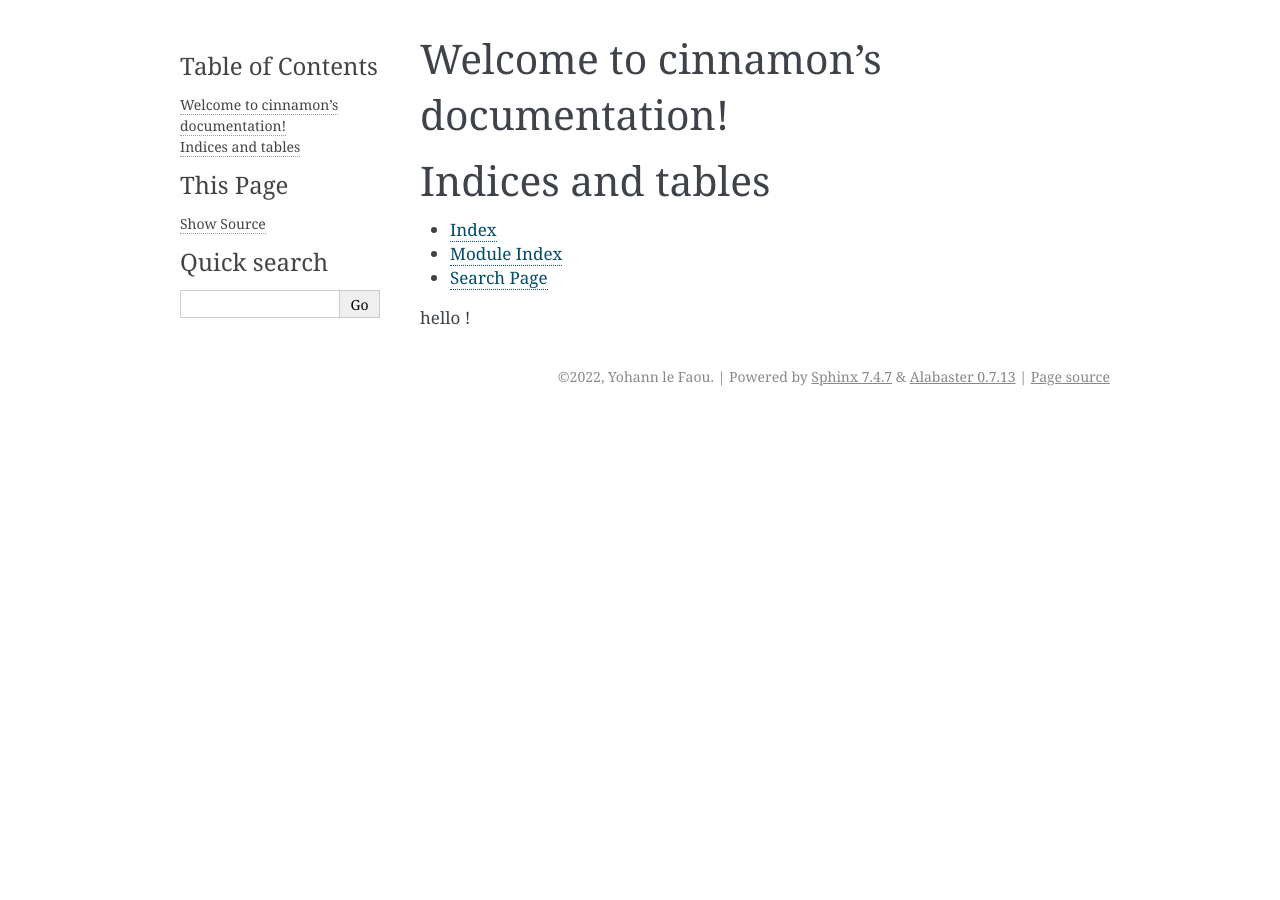
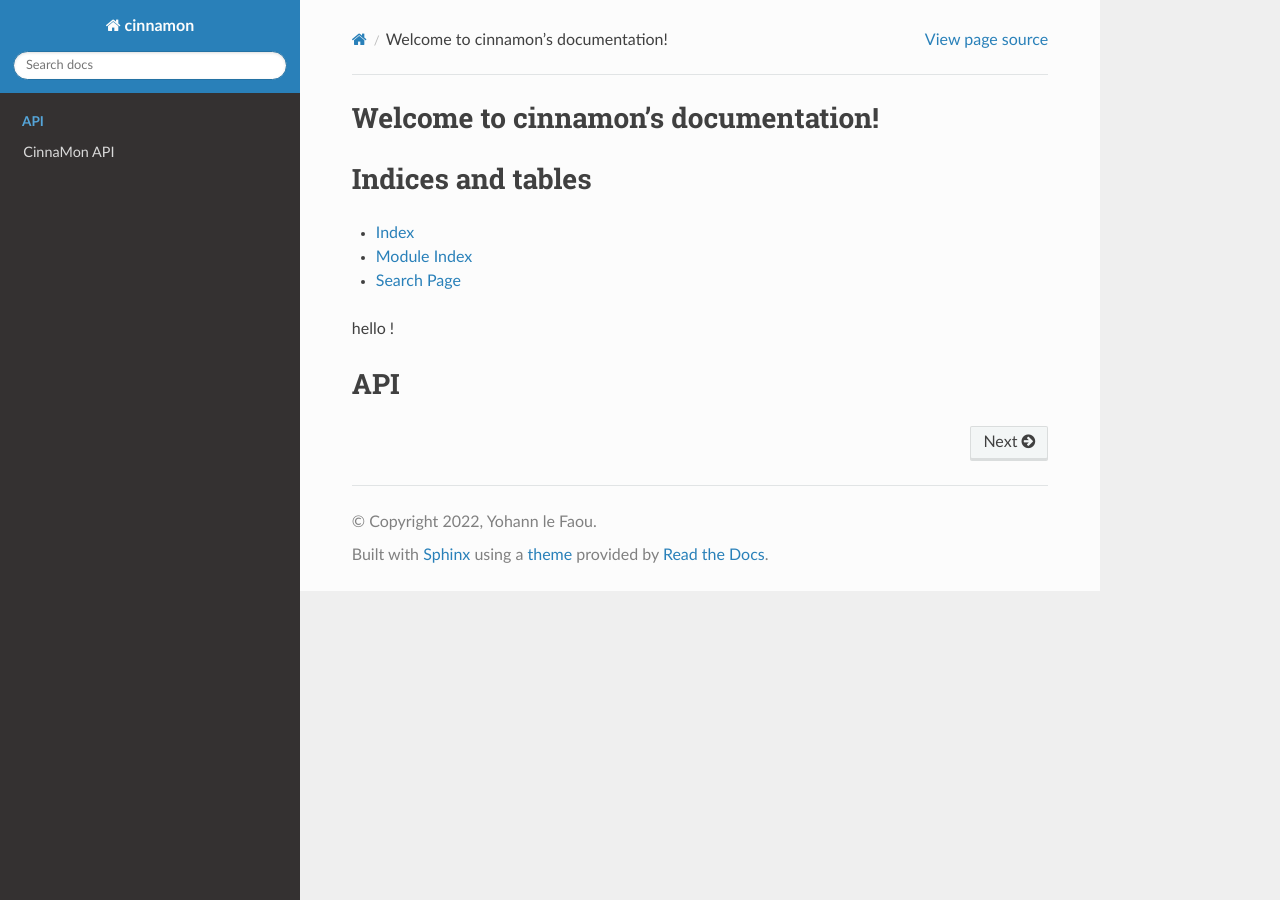
Before and after one commit to zelros/cinnamon, a Sphinx documentation site: the page built from docs/index.rst, in a window 1280 px wide. Built offline with Sphinx 7.4.7 and the Read the Docs theme 2.0.0, drawn with Linux system fonts in a browser that asks for light colours.

Commit message:
update doc

```diff
--- /dev/null
+++ b/docs/_templates/class.rst
@@ -0,0 +1,17 @@
+:mod:`{{module}}`.{{objname}}
+{{ underline }}==============
+
+.. currentmodule:: {{ module }}
+
+.. autoclass:: {{ objname }}
+   :members:
+
+   {% block methods %}
+   .. automethod:: __init__
+   {% endblock %}
+
+.. include:: {{module}}.{{objname}}.examples
+
+.. raw:: html
+
+    <div style='clear:both'></div>
--- a/docs/conf.py
+++ b/docs/conf.py
@@ -2,6 +2,8 @@
 #
 # For the full list of built-in configuration values, see the documentation:
 # https://www.sphinx-doc.org/en/master/usage/configuration.html
+
+import sphinx_rtd_theme
 
 # -- Project information -----------------------------------------------------
 # https://www.sphinx-doc.org/en/master/usage/configuration.html#project-information
@@ -14,15 +16,30 @@ release = '0.1, 0.2'
 # -- General configuration ---------------------------------------------------
 # https://www.sphinx-doc.org/en/master/usage/configuration.html#general-configuration
 
-extensions = []
+extensions = [
+    'sphinx.ext.duration',
+    'sphinx.ext.doctest',
+    'sphinx.ext.autodoc',
+    'sphinx.ext.autosummary',
+    'sphinx.ext.intersphinx',
+]
+
+intersphinx_mapping = {
+    'python': ('https://docs.python.org/3/', None),
+    'sphinx': ('https://www.sphinx-doc.org/en/master/', None),
+}
+
+intersphinx_disabled_domains = ['std']
 
 templates_path = ['_templates']
-exclude_patterns = ['_build', 'Thumbs.db', '.DS_Store']
+exclude_patterns = ['_build', '_templates', 'Thumbs.db', '.DS_Store']
 
 
 
 # -- Options for HTML output -------------------------------------------------
 # https://www.sphinx-doc.org/en/master/usage/configuration.html#options-for-html-output
 
-html_theme = 'alabaster'
+html_theme = "sphinx_rtd_theme"
 html_static_path = ['_static']
+
+html_theme_path = [sphinx_rtd_theme.get_html_theme_path()]
--- a/docs/index.rst
+++ b/docs/index.rst
@@ -20,3 +20,14 @@ Indices and tables
 * :ref:`search`
 
 hello !
+
+
+API
+===
+
+.. toctree::
+   :maxdepth: 2
+   :hidden:
+   :caption: API
+
+   api
```
Also changed, not shown: docs/api.rst (added, +12 -0 lines), 4 other files.
